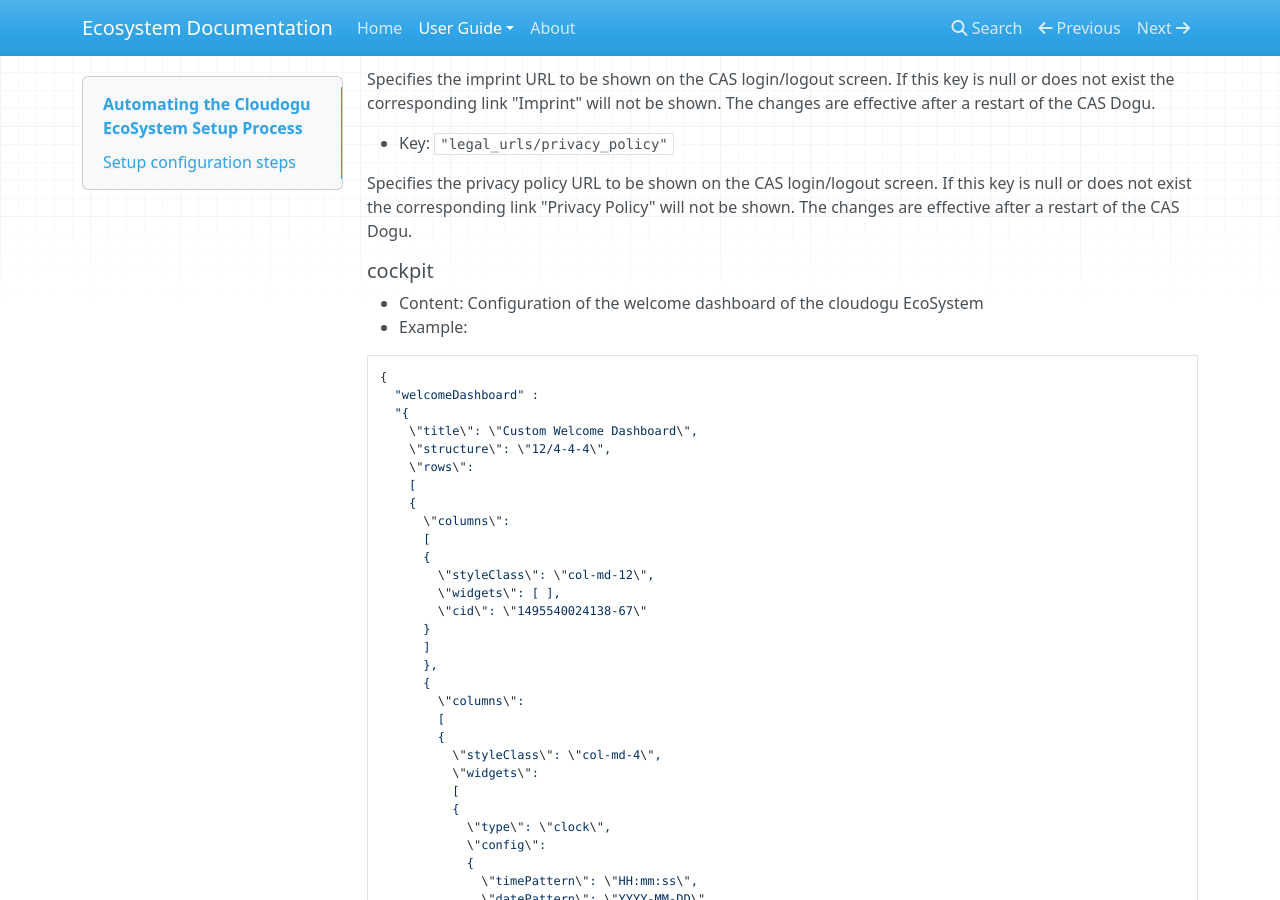
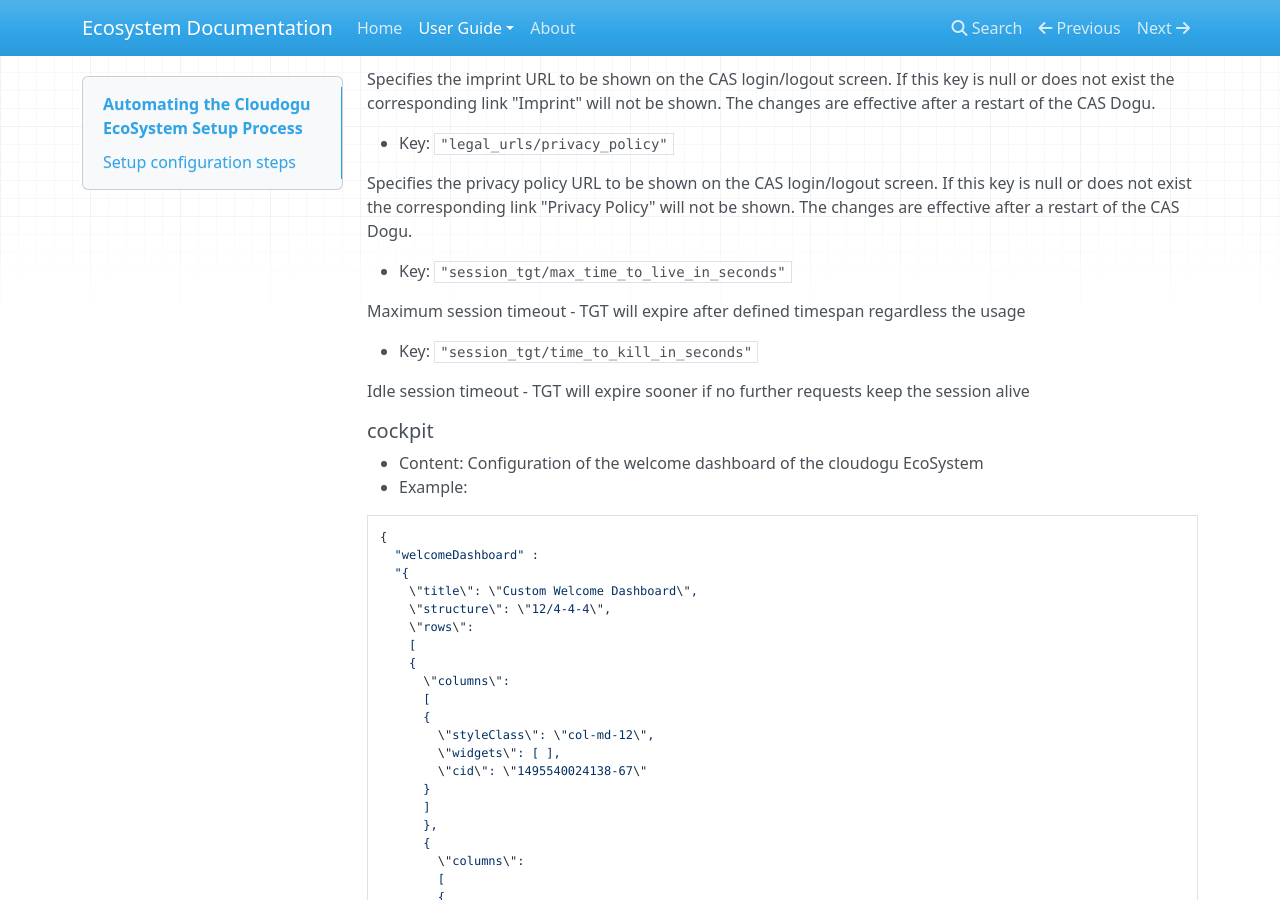
Before and after one commit to cloudogu/ecosystem, an MkDocs documentation site: the page built from docs/docs/user-guide/setup-json.md, in a window 1280 px wide and 900 px high, scrolled down 10066 px. Built offline with MkDocs 1.6.1, drawn with Linux system fonts in a browser that asks for light colours; nearby versions of some CDN libraries; old or Windows-style settings are respelled for this version of MkDocs.

Commit message:
Update setup-json.md

```diff
--- a/docs/docs/user-guide/setup-json.md
+++ b/docs/docs/user-guide/setup-json.md
@@ -435,6 +435,14 @@ The following objects are examples:
 
    Specifies the privacy policy URL to be shown on the CAS login/logout screen. If this key is null or does not exist the corresponding link "Privacy Policy" will not be shown. The changes are effective after a restart of the CAS Dogu.
 
+- Key: `"session_tgt/max_time_to_live_in_seconds"`
+
+Maximum session timeout - TGT will expire after defined timespan regardless the usage
+
+- Key: `"session_tgt/time_to_kill_in_seconds"`
+
+Idle session timeout -  TGT will expire sooner if no further requests keep the session alive
+
 
 ##### cockpit
 
```
